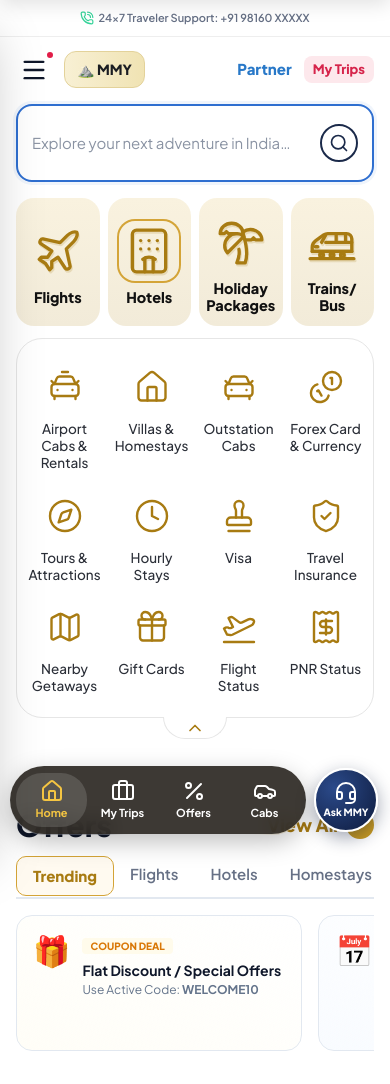
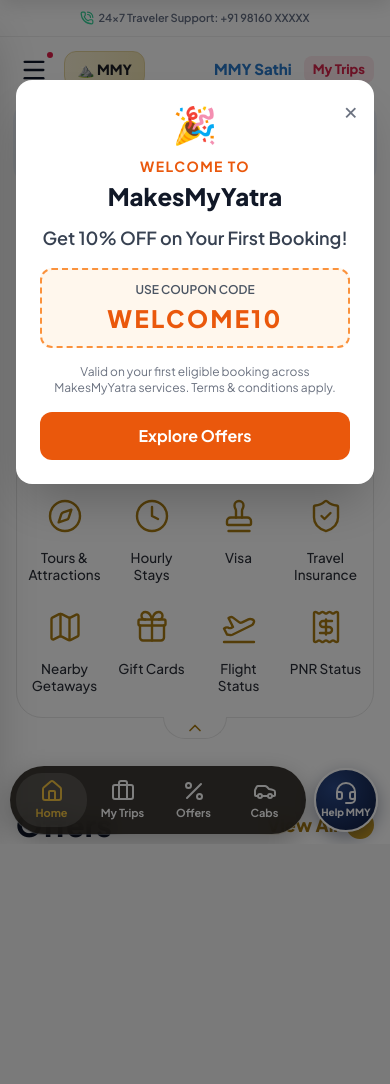
Before and after one commit to makesmyyatra/makesmyyatra, a Django app: page / in a window 390 px wide. Shown: the top 1084 px of the page. After the commit the page ends 840 px from the top, so only its background shows below. Run offline with Django 5.2, Linux system fonts and the light colour scheme; data that the repository does not hold is empty; parts of the project's set-up code (start-up, migrations or seed data) failed here and were passed over; some libraries are stand-ins or nearby versions.

Commit message:
Configure Titan SMTP email and WELCOME10 coupon

```diff
--- a/core/views.py
+++ b/core/views.py
@@ -11,7 +11,7 @@ from django.db import models
 from django.db.models import Sum
 from django.contrib.admin.models import LogEntry
 from django.contrib.auth.models import Group, User
-from core.models import Booking, Coupon, EmergencySupport, Hotel, MealPlan, RoomType
+from core.models import Booking, Coupon, EmergencySupport, Hotel, MealPlan, RoomType, Welcome10Redemption
 from decimal import Decimal
 from datetime import datetime, date
 from .utils import purge_expired_emergency_requests
@@ -154,7 +154,7 @@ def book_hotel(request):
     meal_plan_id = request.POST.get('meal_plan_id')
     guest_name = request.POST.get('guest_name', 'Guest').strip()
     guest_phone = request.POST.get('guest_phone', '').strip()
-    guest_email = request.POST.get('guest_email', '').strip()
+    guest_email = request.POST.get('guest_email', '').strip().lower()
     check_in_str = request.POST.get('check_in')
     check_out_str = request.POST.get('check_out')
     adults_count = _to_int(request.POST.get('adults_count'), 2, 1, 20)
@@ -213,28 +213,74 @@ def book_hotel(request):
     discount_percentage = Decimal('0.00')
     flat_discount_amount = Decimal('0.00')
     applied_coupon_obj = None
-
-    if check_in_date and (check_in_date - timezone.localdate()).days >= 7:
+    welcome10_applied = False
+
+    if (check_in_date - timezone.localdate()).days >= 7:
         discount_percentage = Decimal('10.00')
 
-    if nights >= 3 and Decimal('15.00') > discount_percentage:
-        discount_percentage = Decimal('15.00')
+    if nights >= 3:
+        discount_percentage = max(discount_percentage, Decimal('15.00'))
 
     coupon_input = (request.POST.get('coupon_code') or '').strip()
+
     if coupon_input:
-        coupon_match = Coupon.objects.filter(code__iexact=coupon_input, is_active=True).first()
+        coupon_match = Coupon.objects.filter(
+            code__iexact=coupon_input,
+            is_active=True
+        ).first()
+
         today = timezone.localdate()
-        if coupon_match and (coupon_match.valid_till is None or coupon_match.valid_till >= today):
+        if not coupon_match or (
+            coupon_match.valid_till and coupon_match.valid_till < today
+        ):
+            messages.warning(request, f"Coupon '{coupon_input}' is invalid or expired.")
+
+        elif coupon_input.upper() == 'WELCOME10':
+            already_used = (
+                Welcome10Redemption.objects.filter(email=guest_email).exists()
+                or Booking.objects.filter(
+                    guest_email__iexact=guest_email,
+                    status='CONFIRMED'
+                ).exists()
+                or CabBooking.objects.filter(
+                    guest_email__iexact=guest_email,
+                    advance_paid=True,
+                    status='CONFIRMED'
+                ).exists()
+            )
+
+            if already_used:
+                messages.warning(
+                    request,
+                    "WELCOME10 is valid only for your first successful booking."
+                )
+
+            elif (
+                coupon_match.discount_type == 'percentage'
+                and coupon_match.discount_value == Decimal('10.00')
+            ):
+                applied_coupon_obj = coupon_match
+                discount_percentage = max(
+                    discount_percentage,
+                    Decimal('10.00')
+                )
+                welcome10_applied = True
+
+            else:
+                messages.warning(
+                    request,
+                    "WELCOME10 coupon configuration is incorrect."
+                )
+
+        else:
             applied_coupon_obj = coupon_match
+
             if coupon_match.discount_type == 'flat':
                 flat_discount_amount = coupon_match.discount_value
                 discount_percentage = Decimal('0.00')
-            else:
-                if coupon_match.discount_value > discount_percentage:
-                    discount_percentage = coupon_match.discount_value
-        else:
-            messages.warning(request, f"Coupon '{coupon_input}' is either invalid or expired.")
-
+
+            elif coupon_match.discount_value > discount_percentage:
+                discount_percentage = coupon_match.discount_value
     # Compute bill
     bill = calculate_stay_pricing(
         base_price=base_rate,
@@ -304,6 +350,13 @@ def book_hotel(request):
                 status='CONFIRMED',
                 transaction_id=f"TXN-{uuid.uuid4().hex[:8].upper()}"
             )
+            if welcome10_applied:
+                Welcome10Redemption.objects.create(
+                    email=guest_email,
+                    booking_type='HOTEL',
+                    booking_id=booking.booking_id
+                )
+
     except RoomType.DoesNotExist:
         messages.error(request, "Room not available. Please try again.")
         return redirect('index')
@@ -1613,15 +1666,70 @@ def portal_booking_send_whatsapp(request, booking_id):
 @require_POST
 @ratelimit(key='ip', rate='20/m', method='POST', block=True)
 def apply_coupon_ajax(request):
-    """Preview only. Rate, meal price, offers and surge are read from the DB, never from the client."""
+    """Preview only. Pricing and eligibility are checked from the DB."""
+
     coupon_code = request.POST.get('coupon_code', '').strip()
+    guest_email = request.POST.get('guest_email', '').strip().lower()
+
     if not coupon_code:
-        return JsonResponse({'success': False, 'message': 'Please enter a coupon code.'}, status=400)
+        return JsonResponse({
+            'success': False,
+            'message': 'Please enter a coupon code.'
+        }, status=400)
 
     today = timezone.localdate()
-    coupon = Coupon.objects.filter(code__iexact=coupon_code, is_active=True).first()
-    if not coupon or (coupon.valid_till and coupon.valid_till < today):
-        return JsonResponse({'success': False, 'message': 'Invalid or expired coupon.'}, status=400)
+
+    coupon = Coupon.objects.filter(
+        code__iexact=coupon_code,
+        is_active=True
+    ).first()
+
+    if not coupon or (
+        coupon.valid_till and coupon.valid_till < today
+    ):
+        return JsonResponse({
+            'success': False,
+            'message': 'Invalid or expired coupon.'
+        }, status=400)
+
+    # WELCOME10 first successful booking eligibility
+    if coupon_code.upper() == 'WELCOME10':
+
+        if not guest_email:
+            return JsonResponse({
+                'success': False,
+                'message': 'Please enter your email to use WELCOME10.'
+            }, status=400)
+
+        already_used = (
+            Welcome10Redemption.objects.filter(
+                email__iexact=guest_email
+            ).exists()
+            or Booking.objects.filter(
+                guest_email__iexact=guest_email,
+                status='CONFIRMED'
+            ).exists()
+            or CabBooking.objects.filter(
+                guest_email__iexact=guest_email,
+                advance_paid=True,
+                status='CONFIRMED'
+            ).exists()
+        )
+
+        if already_used:
+            return JsonResponse({
+                'success': False,
+                'message': 'WELCOME10 is valid only for your first successful booking.'
+            }, status=400)
+
+        if not (
+            coupon.discount_type == 'percentage'
+            and coupon.discount_value == Decimal('10.00')
+        ):
+            return JsonResponse({
+                'success': False,
+                'message': 'WELCOME10 coupon configuration is incorrect.'
+            }, status=400)
 
     hotel = Hotel.objects.filter(
         id=_to_int(request.POST.get('hotel_id'), 0, 0, 10**9),
@@ -1630,34 +1738,79 @@ def apply_coupon_ajax(request):
     ).first()
 
     if not hotel:
-        return JsonResponse({'success': False, 'message': 'Hotel not found.'}, status=400)
+        return JsonResponse({
+            'success': False,
+            'message': 'Hotel not found.'
+        }, status=400)
+
     try:
-        check_in = datetime.strptime(request.POST.get('check_in', ''), '%Y-%m-%d').date()
-        check_out = datetime.strptime(request.POST.get('check_out', ''), '%Y-%m-%d').date()
+        check_in = datetime.strptime(
+            request.POST.get('check_in', ''),
+            '%Y-%m-%d'
+        ).date()
+
+        check_out = datetime.strptime(
+            request.POST.get('check_out', ''),
+            '%Y-%m-%d'
+        ).date()
+
     except ValueError:
-        return JsonResponse({'success': False, 'message': 'Please select valid dates first.'}, status=400)
+        return JsonResponse({
+            'success': False,
+            'message': 'Please select valid dates first.'
+        }, status=400)
+
     nights = (check_out - check_in).days
+
     if nights < 1 or nights > 30:
-        return JsonResponse({'success': False, 'message': 'Please select valid dates first.'}, status=400)
+        return JsonResponse({
+            'success': False,
+            'message': 'Please select valid dates first.'
+        }, status=400)
 
     room_type = hotel.room_types.first()
-    base_rate = room_type.base_price if room_type else Decimal('1800.00')
-    code = (request.POST.get('meal_plan_id') or '').strip().upper()
+    base_rate = (
+        room_type.base_price
+        if room_type else Decimal('1800.00')
+    )
+
+    code = (
+        request.POST.get('meal_plan_id') or ''
+    ).strip().upper()
+
     meal_extra = Decimal('0.00')
+
     if code:
-        plan = MealPlan.objects.filter(room_type=room_type, plan_code__iexact=code).first() if room_type else None
-        meal_extra = plan.additional_price if plan else MEAL_FALLBACK_RATES.get(code, Decimal('0.00'))
-
-    # same offer rules as book_hotel
+        plan = (
+            MealPlan.objects.filter(
+                room_type=room_type,
+                plan_code__iexact=code
+            ).first()
+            if room_type else None
+        )
+
+        meal_extra = (
+            plan.additional_price
+            if plan else MEAL_FALLBACK_RATES.get(
+                code, Decimal('0.00')
+            )
+        )
+
+    # Same offer rules as book_hotel
     discount_percentage = Decimal('0.00')
+
     if (check_in - today).days >= 7:
         discount_percentage = Decimal('10.00')
+
     if nights >= 3:
         discount_percentage = Decimal('15.00')
+
     flat_discount = Decimal('0.00')
+
     if coupon.discount_type == 'flat':
         flat_discount = coupon.discount_value
         discount_percentage = Decimal('0.00')
+
     elif coupon.discount_value > discount_percentage:
         discount_percentage = coupon.discount_value
 
@@ -1666,13 +1819,20 @@ def apply_coupon_ajax(request):
         meal_extra=meal_extra,
         check_in=check_in,
         check_out=check_out,
-        rooms=_to_int(request.POST.get('rooms_count'), 1, 1, 10),
-        adults=_to_int(request.POST.get('adults_count'), 2, 1, 20),
-        children=_to_int(request.POST.get('children_count'), 0, 0, 10),
+        rooms=_to_int(
+            request.POST.get('rooms_count'), 1, 1, 10
+        ),
+        adults=_to_int(
+            request.POST.get('adults_count'), 2, 1, 20
+        ),
+        children=_to_int(
+            request.POST.get('children_count'), 0, 0, 10
+        ),
         discount_percent=discount_percentage,
         flat_discount=flat_discount,
         surge_percent=20,
     )
+
     return JsonResponse({
         'success': True,
         'message': f"Coupon '{coupon.code}' applied!",
--- a/templates/index.html
+++ b/templates/index.html
@@ -254,7 +254,7 @@
                 <i data-lucide="chevron-right" class="ml-auto text-slate-400"></i>
             </a>
             <a href="{% url 'partner_login' %}" class="flex items-center gap-4 p-4 font-semibold text-slate-800">
-                <i data-lucide="key-round" class="text-amber-600"></i> Partner Login
+                <i data-lucide="key-round" class="text-amber-600"></i> MMY Sathi
                 <i data-lucide="chevron-right" class="ml-auto text-slate-400"></i>
             </a>
             <a href="{% url 'portal_login' %}" class="flex items-center gap-4 p-4 font-semibold text-slate-800">
@@ -263,7 +263,7 @@
             </a>
         </div>
 
-        <p class="text-center text-xs text-slate-400 mt-6">MakesMyYatra · Travel Made Easier</p>
+        <p class="text-center text-xs text-slate-400 mt-6">MakesMyYatra -> Travel Made Easier</p>
     </div>
 </aside>
 
@@ -306,7 +306,7 @@
         <a href="{% url 'index' %}" class="mmy-pill">⛰️ MMY</a>
       </div>
       <div class="flex items-center gap-3">
-        <a href="{% url 'partner_register' %}" style="font-weight:900;color:#2878c8;font-size:15px">Partner</a>
+        <a href="{% url 'partner_register' %}" style="font-weight:900;color:#2878c8;font-size:15px">MMY Sathi</a>
         <a href="{% url 'track_booking' %}" class="mmy-biz">My Trips</a>
       </div>
     </div>
@@ -325,7 +325,7 @@
         <a href="{% url 'partner_register' %}" class="dt-link"><span class="ic"><i data-lucide="building-2" class="w-5 h-5"></i></span><span><strong>List Your Property</strong><small>Grow your business!</small></span></a>
         <a href="{% url 'track_booking' %}" class="dt-link"><span class="ic"><i data-lucide="briefcase" class="w-5 h-5"></i></span><span><strong>My Trips</strong><small>Manage your bookings</small></span></a>
         <a href="{% url 'support_request' %}" class="dt-link"><span class="ic"><i data-lucide="headset" class="w-5 h-5"></i></span><span><strong>Support</strong><small>24x7 traveller help</small></span></a>
-        <a href="{% url 'partner_login' %}" class="dt-login"><i data-lucide="key-round" class="w-4 h-4"></i> Partner Login</a>
+        <a href="{% url 'partner_login' %}" class="dt-login"><i data-lucide="key-round" class="w-4 h-4"></i>MMY Sathi</a>
         <span class="dt-lang">INR &nbsp;|&nbsp; English</span>
       </div>
     </div>
@@ -819,7 +819,7 @@
   <button type="button" onclick="document.getElementById('offersSection').scrollIntoView({behavior:'smooth'})"><i data-lucide="percent" class="w-6 h-6"></i>Offers</button>
   <a href="{% url 'cab_list' %}"><i data-lucide="car" class="w-6 h-6"></i>Cabs</a>
 </nav>
-<a href="{% url 'support_request' %}" class="mmy-fab md:hidden" aria-label="Ask for help"><i data-lucide="headset" class="w-6 h-6"></i>Ask MMY</a>
+<a href="{% url 'support_request' %}" class="mmy-fab md:hidden" aria-label="Ask for help"><i data-lucide="headset" class="w-6 h-6"></i>Help MMY</a>
 
 <script>
 /* ================= CONFIG ================= */
@@ -885,7 +885,7 @@ function renderExplore() {
 const M_TOP = ['flights','hotels','packages','trains'];
 const M_GRID = ['airport-cabs','villas','outstation-cabs','forex','tours','hourly','visa','insurance','getaways','giftcards','flightstatus','pnr'];
 // Mobile tile labels (MMT style, wraps on 2 lines)
-const M_LABELS = { trains:'Trains/ Bus', 'airport-cabs':'Airport Cabs &amp; Rentals', villas:'Villas &amp; Homestays', 'outstation-cabs':'Outstation Cabs', forex:'Forex Card &amp; Currency', tours:'Tours &amp; Attractions', getaways:'Nearby Getaways' };
+const M_LABELS = { trains:'Trains', 'airport-cabs':'Airport Cabs &amp; Rentals', villas:'Villas &amp; Homestays', 'outstation-cabs':'Outstation Cabs', forex:'Forex Card &amp; Currency', tours:'Tours &amp; Attractions', getaways:'Nearby Getaways' };
 
 // [value, label, hint]  (value = city name sent to your search view)
 const CITIES = [
@@ -1364,6 +1364,55 @@ lucide.createIcons();
   update(); setTimeout(update, 400);
 })();
 </script>
+<!-- WELCOME10 OFFER POPUP -->
+<div id="welcomeOffer" class="fixed inset-0 z-[9999] flex items-start justify-center bg-black/50 px-4 pt-20">
+
+    <div class="relative w-full max-w-md rounded-2xl bg-white p-6 text-center shadow-2xl">
+
+        <button onclick="closeWelcomeOffer()"
+            class="absolute right-4 top-3 text-2xl text-gray-500 hover:text-black">
+            &times;
+        </button>
+
+        <div class="mb-3 text-4xl">🎉</div>
+
+        <p class="text-sm font-bold uppercase tracking-widest text-orange-600">
+            Welcome to
+        </p>
+
+        <h2 class="mt-1 text-2xl font-extrabold text-gray-900">
+            MakesMyYatra
+        </h2>
+
+        <p class="mt-3 text-lg font-semibold text-gray-700">
+            Get 10% OFF on Your First Booking!
+        </p>
+
+        <div class="my-4 rounded-xl border-2 border-dashed border-orange-400 bg-orange-50 p-3">
+            <p class="text-xs font-semibold text-gray-600">USE COUPON CODE</p>
+            <p class="mt-1 text-2xl font-extrabold tracking-widest text-orange-600">
+                WELCOME10
+            </p>
+        </div>
+
+        <p class="mb-4 text-xs text-gray-500">
+            Valid on your first eligible booking across MakesMyYatra services.
+            Terms & conditions apply.
+        </p>
+
+        <button onclick="closeWelcomeOffer()"
+            class="w-full rounded-xl bg-orange-600 px-5 py-3 font-bold text-white transition hover:bg-orange-700">
+            Explore Offers
+        </button>
+
+    </div>
+</div>
+
+<script>
+function closeWelcomeOffer() {
+    document.getElementById("welcomeOffer").style.display = "none";
+}
+</script>
 
 </body>
 </html>
```
Also changed, not shown: core/cabs_views.py (+67 -4 lines), core/models.py (+23 -1 lines), core/tests.py (added, +69 -0 lines), makemyyatra/settings.py (+20 -14 lines), core/migrations/0031_welcome10redemption_and_more.py (added).
